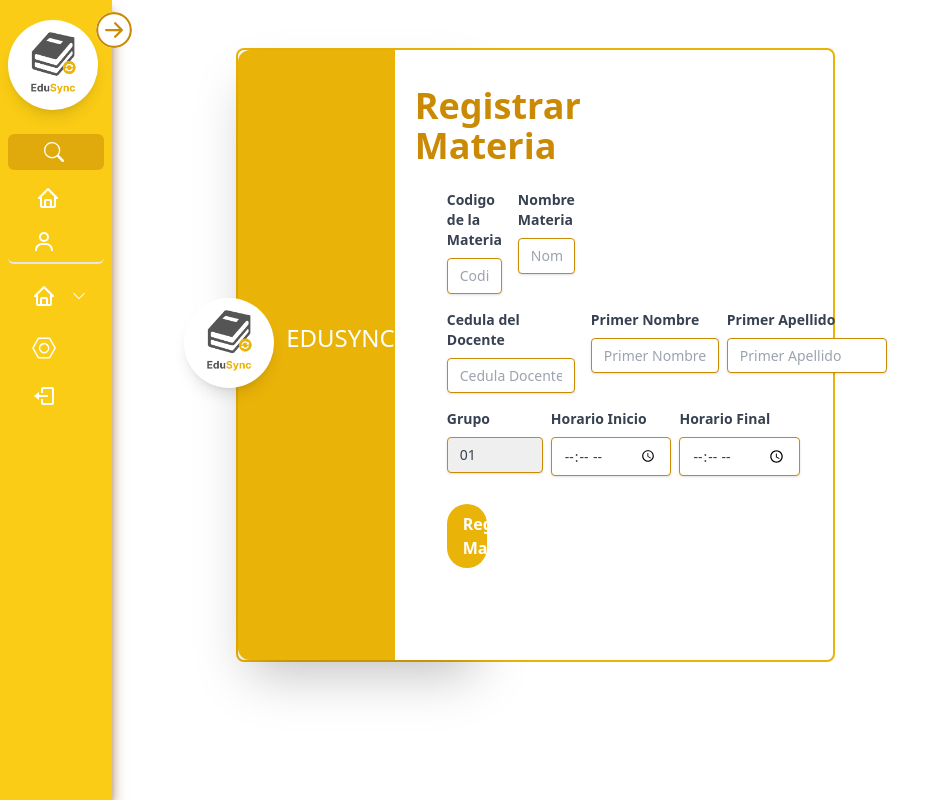
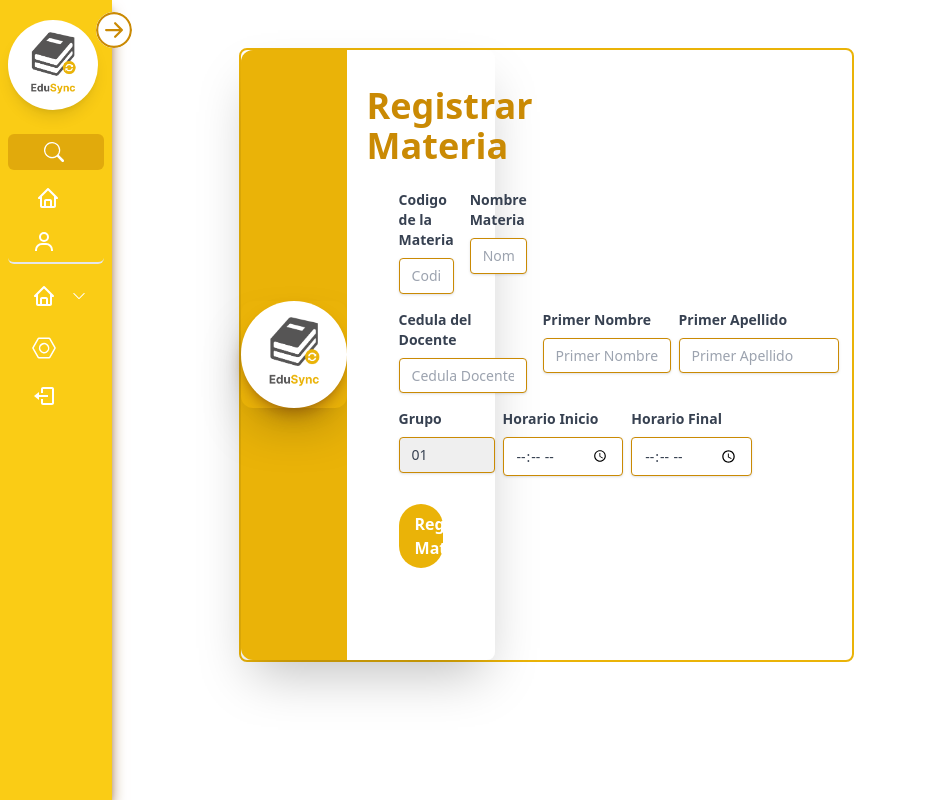
Before and after one commit to SsaylemMurillo/edu-sync, a Next.js app: page /dashboard/teacher/menu/materia/register in a window 1280 px wide. Shown: the whole page, without its empty margins (0-942 px from the left). Built offline with nearby package versions, Linux system fonts and the light colour scheme.

Commit message:
update: add pageMateria register

```diff
--- a/app/dashboard/teacher/menu/materia/pages.tsx
+++ b/app/dashboard/teacher/menu/materia/pages.tsx
@@ -2,18 +2,18 @@
 import { collection, getDocs } from "firebase/firestore";
 import CardMateria from "@/app/components/card/cardMateria";
 
-const pageMateria = () => {
-  const [cards, setCards] = useState([]);
+const PageMateria = () => {
+  const [cardMateria, setCardMateria] = useState([]);
 
   const handleCreateCard = () => {
     // Siempre colocar la nueva tarjeta a la derecha
     const position = 'right';
 
     // Agregar la nueva card con una clave única
-    setCards((prevCards) => [
-      ...prevCards,
-      { position, key: Math.random().toString(20).substring(7) } // Usar una clave única
-    ]);
+    // setCardMateria((prevCards) => [
+    //   ...prevCards,
+    //   { position, key: Math.random().toString(20).substring(7) } // Usar una clave única
+    // ]);
   };
 
   return (
@@ -29,10 +29,7 @@
                   <div className="grid grid-cols31 md:grid-cols-3 lg:grid-cols-3">
                     <div className="lg:col-span-2">
                         <div className="grid gap-1 text-base grid-cols-1 ">
-                          {cards.map((card) => (
 
-                        <CardMateria key={card.key} position={card.position} />
-                          ))}
                         </div>
                     </div>
                   </div>
@@ -52,4 +49,4 @@
   );
 };
 
-export default pageMateria;
+export default PageMateria;
--- a/app/dashboard/teacher/menu/materia/register/page.tsx
+++ b/app/dashboard/teacher/menu/materia/register/page.tsx
@@ -11,12 +11,11 @@
                         <div className="w-full xl:w-3/4 lg:w-max flex border-2 rounded-lg border-primary">
 
                             <div className="w-16 h-30 bg-yellow-500 lg:w-5/12 items-center lg:flex inline-grid shadow-2xl rounded-xl justify-center hidden">
-                                <div className='inline-flex mb-6'>
-                                    <div className={`bg-white rounded-full p-3 bg-center shadow-lg w-10 cursor-pointer
-                        block float-left ${!open && "p-3 object-cover"}`} src={Logo} alt="Logo" style={{ width: '90px', height: '90px' }}>
-                                        <Logo />
+                                <div className="w-16 h-30 bg-yellow-500 lg:w-5/12 items-center lg:flex inline-grid shadow-2xl rounded-xl justify-center hidden">
+                                    <div className="bg-white rounded-full p-4 bg-center shadow-lg shadow-yellow-800/50 ">
+                                         <Logo />
                                     </div>
-                                    <h1 className={`text-white origin-left font-medium uppercase text-2xl mt-6 ml-3 ${!open && "scale-0"}`}>EduSync</h1>
+
                                 </div>
                                 <div className="w-full lg:w-7/12 bg-white p-5 rounded-lg lg:rounded-l-none border-primary">
                                     <h3 className="pt-4 text-4xl text-center text-ternary font-bold">Registrar Materia</h3>
```
